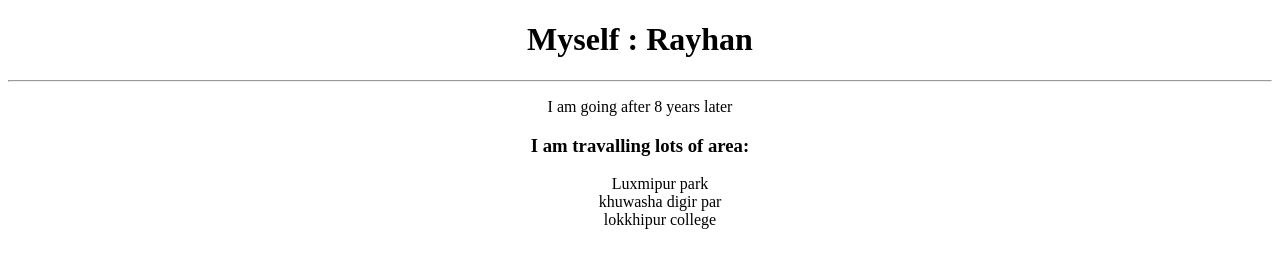
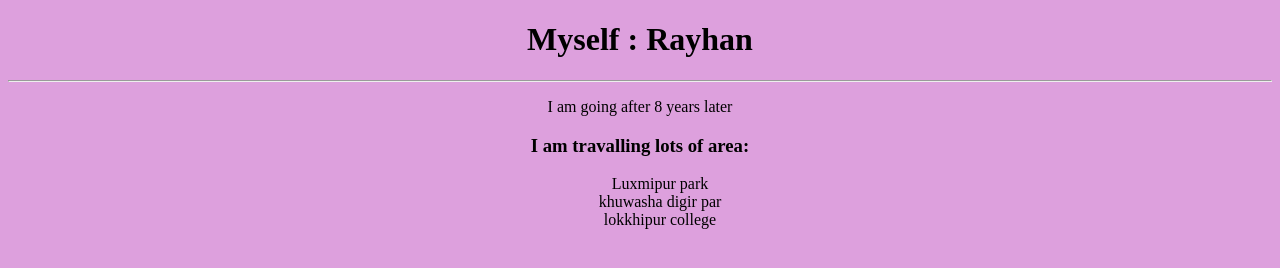
Before and after one commit to rayhan9999/my-first-website, a plain HTML site: page index.html in a window 1280 px wide. Drawn offline with Linux system fonts and the light colour scheme.

Commit message:
I'am Good

```diff
--- a/index.html
+++ b/index.html
@@ -5,6 +5,7 @@
     <meta name="viewport" content="width=device-width, initial-scale=1.0" />
     <title>Travel In Luxmipur</title>
     <link rel="icon" type="image/x-icon" href="travel.png" />
+    <link rel="stylesheet" href="style.css" />
     <style>
       h1 {
         text-align: center;
--- /dev/null
+++ b/style.css
@@ -0,0 +1,3 @@
+body{
+    background-color: plum;
+}
```
